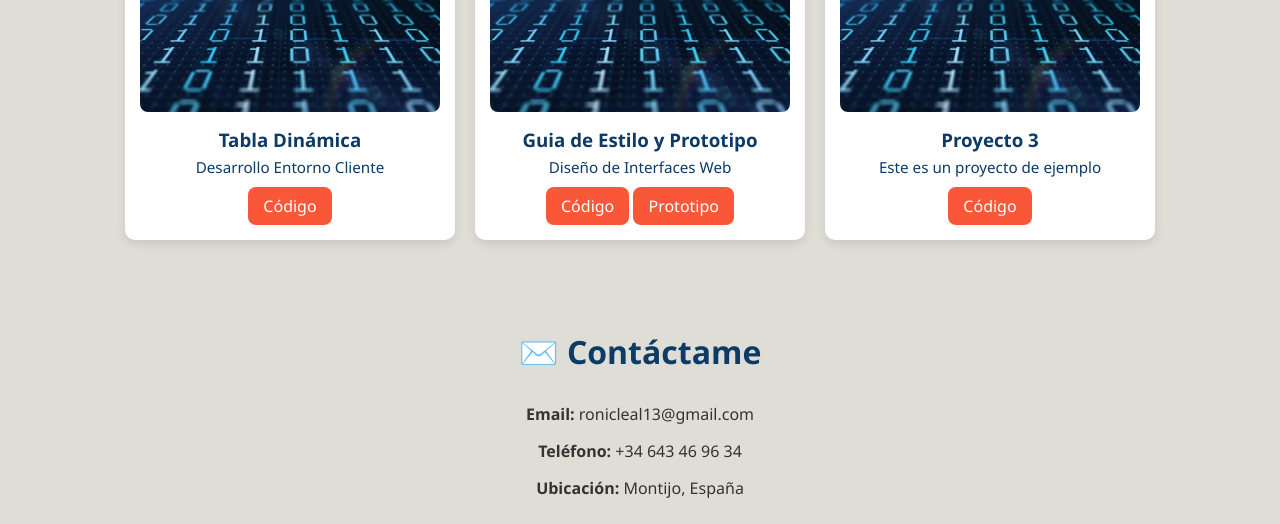
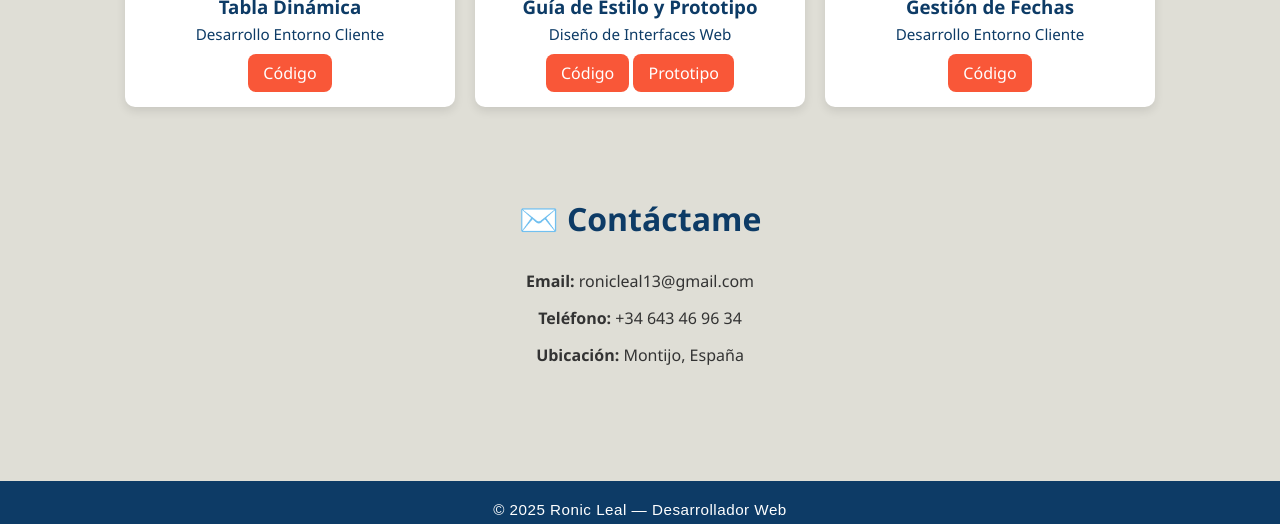
Before and after one commit to ronicleal/Portafolio, a plain HTML site: page index.html in a window 1280 px wide. Shown: the part 1051-1575 px from the top of the page. Drawn offline with Linux system fonts and the light colour scheme.

Commit message:
Tarea_Gestion_Fechas

```diff
--- a/index.html
+++ b/index.html
@@ -64,7 +64,7 @@
       <!-- Contenedor de tarjetas -->
       <div class="cards-container">
         <div class="card">
-          <img src="./imagenes/tecnologia.jpg" alt="imagen1">
+          <img src="./imagenes/javaScript.jpg" alt="imagen1">
           <h3>Tabla Dinámica</h3>
           <p>Desarrollo Entorno Cliente</p>
           <a href=" https://ronicleal.github.io/TablaDinamicaDOM/" target="_blank"
@@ -73,8 +73,8 @@
         </div>
 
         <div class="card">
-          <img src="./imagenes/tecnologia.jpg" alt="imagen2">
-          <h3>Guia de Estilo y Prototipo</h3>
+          <img src="./imagenes/Figma.png" alt="imagen2">
+          <h3>Guía de Estilo y Prototipo</h3>
           <p>Diseño de Interfaces Web</p>
           <a href="https://github.com/ronicleal/Portafolio" target="_blank"
             class="btn-vermas">Código</a>
@@ -83,10 +83,10 @@
         </div>
 
         <div class="card">
-          <img src="./imagenes/tecnologia.jpg" alt="imagen3">
-          <h3>Proyecto 3</h3>
-          <p>Este es un proyecto de ejemplo</p>
-          <a href="" target="_blank"
+          <img src="./imagenes/gestion_fechas.jpg" alt="imagen3">
+          <h3>Gestión de Fechas</h3>
+          <p>Desarrollo Entorno Cliente</p>
+          <a href="https://github.com/ronicleal/Gestion_de_Fechas" target="_blank"
             class="btn-vermas">Código</a>
         </div>
       </div>
```
